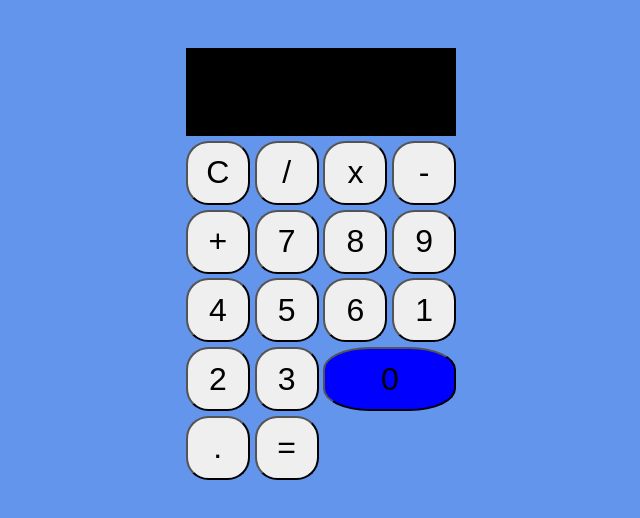
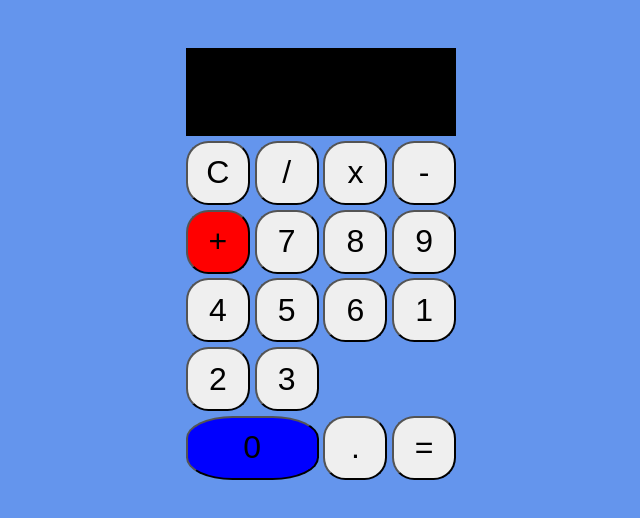
Before and after one commit to Brian4755/Calculator, a React (Create React App) app: page / in a window 1280 px wide. Shown: the top 518 px of the page, without its empty margins (319-959 px from the left). Built offline with nearby package versions, Linux system fonts and the light colour scheme.

Commit message:
classname conditionals for number and operations

```diff
--- a/src/App.css
+++ b/src/App.css
@@ -46,4 +46,9 @@ body {
 .span-two {
   grid-column: span 2;
   background-color: blue;
+  grid-column: 1/-3;
 }
+
+.horizontal-span {
+  background-color: red;
+}
--- a/src/Operation.js
+++ b/src/Operation.js
@@ -1,6 +1,6 @@
 const Operation = ({dispatch, operation}) => {
   return (
-    <button onClick={() => dispatch( {type: 'operation', payload: {operation}})}>
+    <button className={operation==='+' ? 'horizontal-span' : null} onClick={() => dispatch( {type: 'operation', payload: {operation}})}>
       {operation}
     </button>
    );
```
